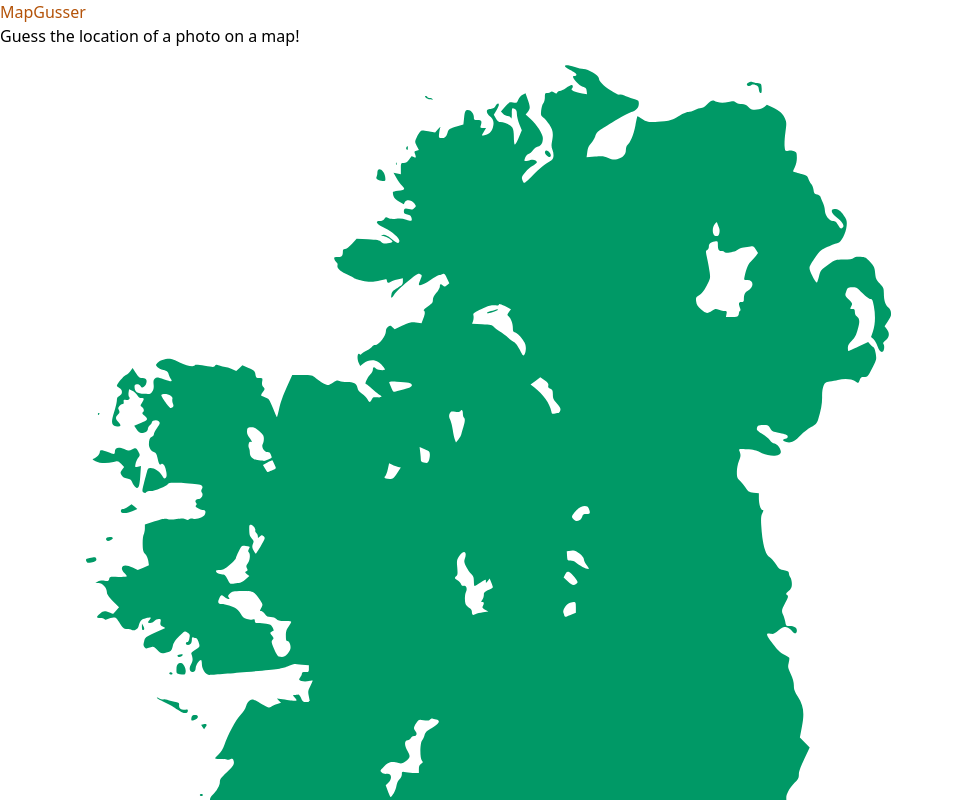
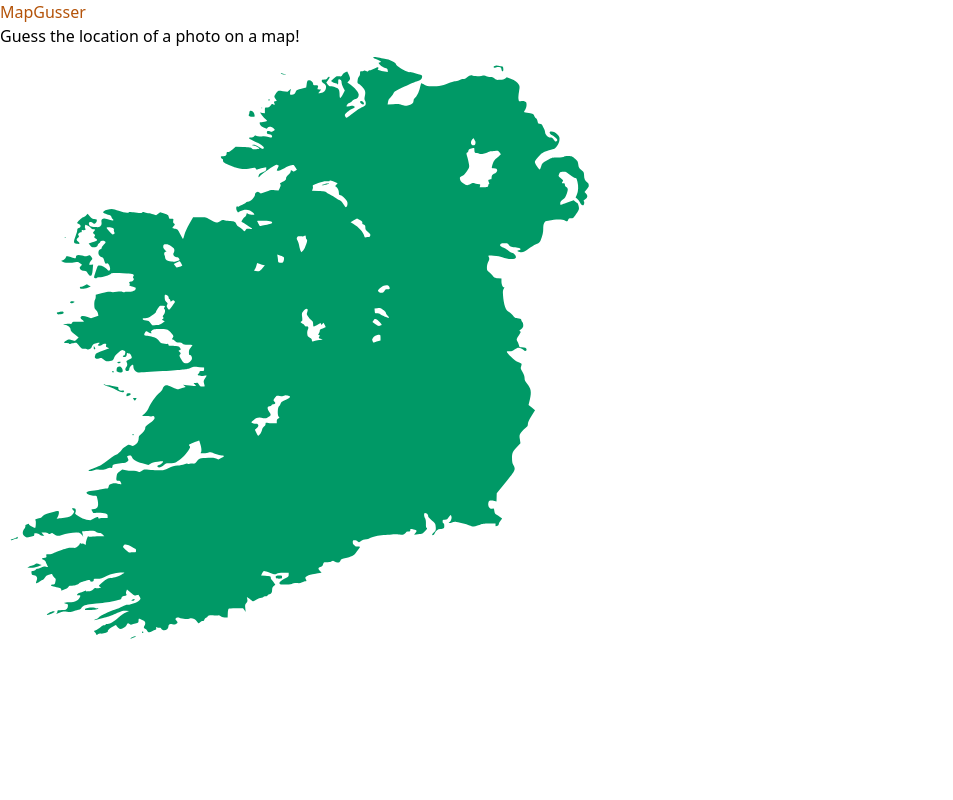
Before and after one commit to PaulTreanor/MapGuesser, a Gatsby site in the folder frontend-service/: page / in a window 1280 px wide. Shown: the top 800 px of the page, without its empty margins (0-953 px from the left). Built offline with nearby package versions, Linux system fonts and the light colour scheme; Gatsby itself is replaced by a stand-in of ours.

Commit message:
Add simple canvas component

```diff
--- /dev/null
+++ b/frontend-service/src/components/canvas.tsx
@@ -0,0 +1,20 @@
+import React, { useEffect, useRef } from 'react'
+import MapImage from "../images/irelandMap.svg"
+
+function GameMap() {
+  const canvasRef = useRef(null);
+
+  useEffect(() => {
+    const canvas = canvasRef.current;
+    const context = canvas.getContext('2d');
+    const image = new Image();
+    image.src = MapImage;
+    image.onload = () => {
+      context.drawImage(image, 0, 0, canvas.width, canvas.height);
+    };
+  }, []);
+
+  return <canvas ref={canvasRef} width={600} height={600} />;
+}
+
+export default GameMap;
--- a/frontend-service/src/pages/index.tsx
+++ b/frontend-service/src/pages/index.tsx
@@ -1,13 +1,13 @@
 import * as React from "react"
 import type { HeadFC, PageProps } from "gatsby"
-import Map from "../images/irelandMap.svg"
+import Canvas from "../components/canvas"
 
 const IndexPage: React.FC<PageProps> = () => {
   return (
     <main>
       <h1 className="text-amber-700">MapGusser</h1>
       <p>Guess the location of a photo on a map!</p>
-      <img src={Map} alt="Ireland map" />
+      <Canvas />
     </main>
   )
 }
```
